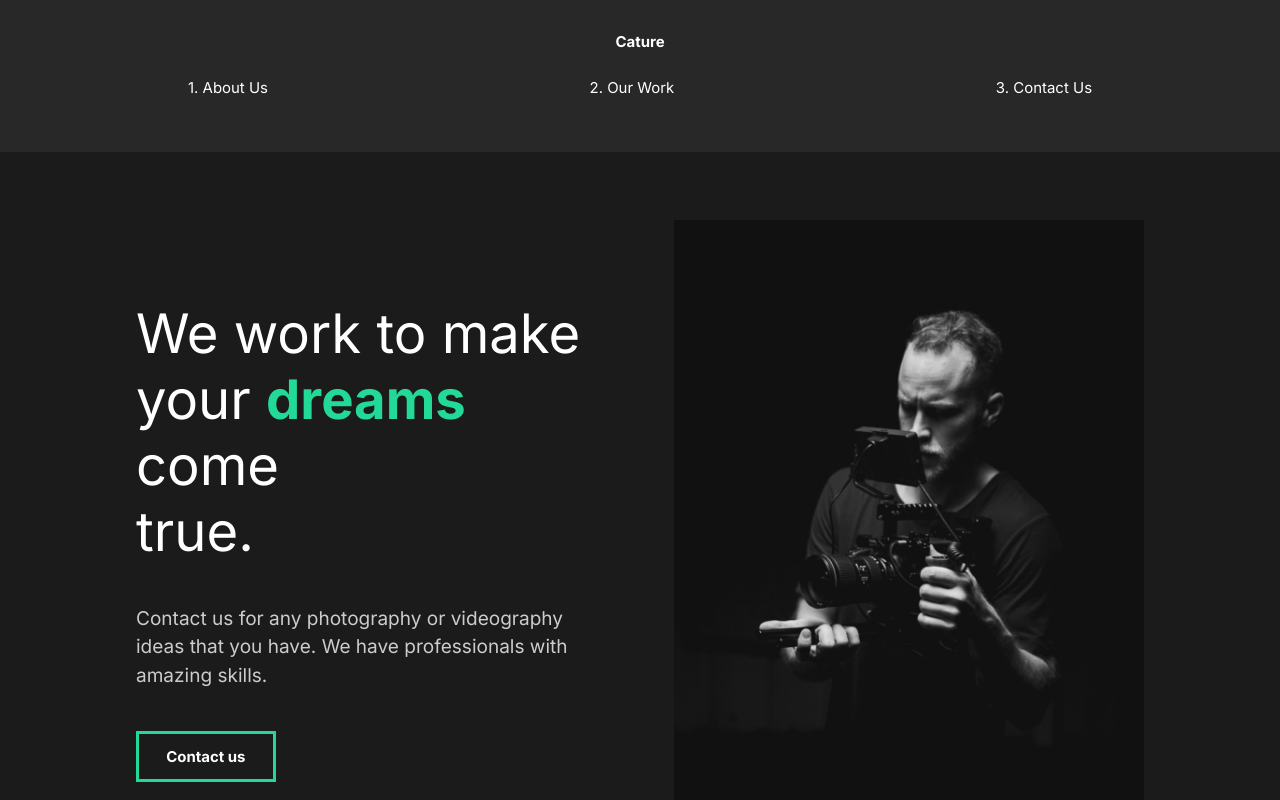
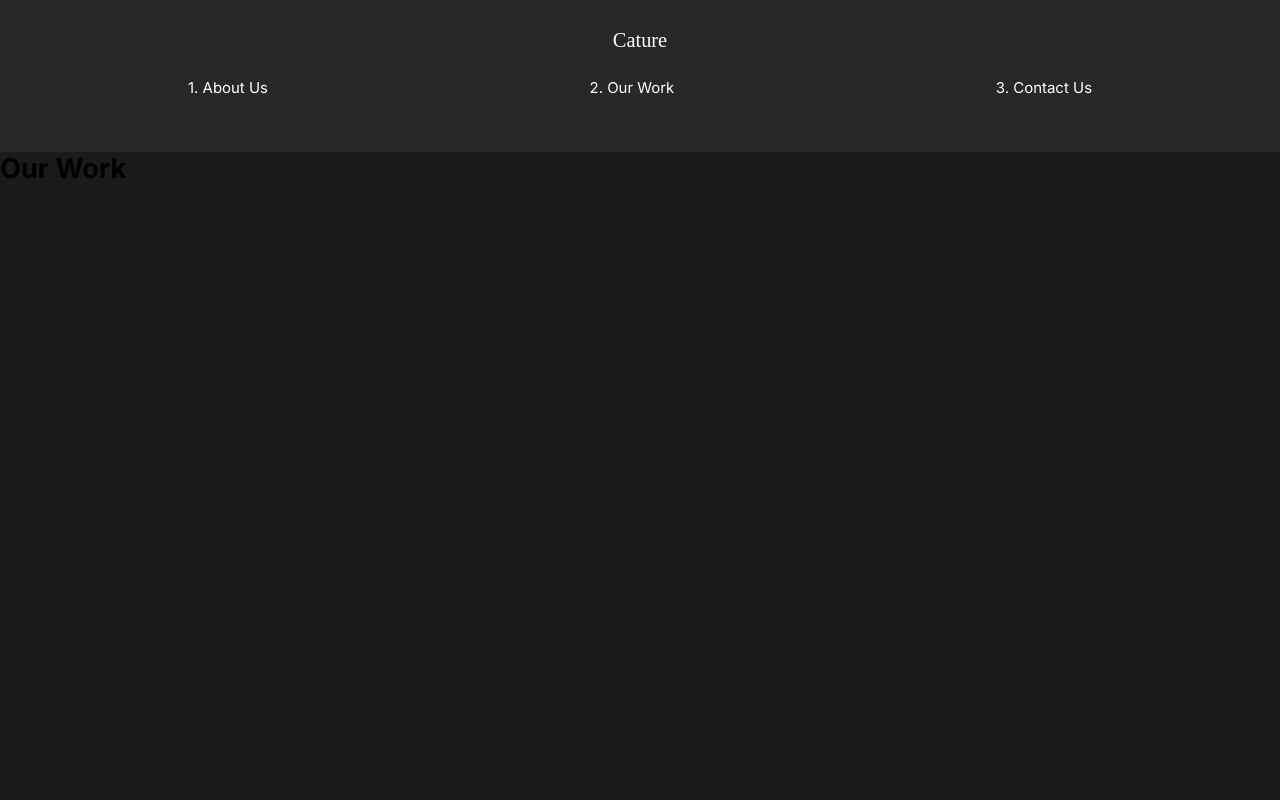
Before and after one commit to Davron77/capture, a React (Create React App) app: page /contact in a window 1280 px wide. Shown: the top 800 px of the page. Built offline with nearby package versions, Linux system fonts and the light colour scheme.

Commit message:
8.React Router

```diff
--- a/package.json
+++ b/package.json
@@ -10,7 +10,7 @@
     "react": "^17.0.2",
     "react-dom": "^17.0.2",
     "react-intersection-observer": "^8.33.1",
-    "react-router-dom": "^6.2.2",
+    "react-router-dom": "^6.2.1",
     "react-scripts": "5.0.0",
     "styled-components": "^5.3.3",
     "web-vitals": "^2.1.4"
--- a/src/App.js
+++ b/src/App.js
@@ -1,16 +1,24 @@
 import React from "react";
 //Global Style
 import GlobalStyle from "./components/GlobalStyle";
-import Nav from "./components/Nav";
 //Import Pages
 import AboutUs from "./pages/AboutUs";
+import Nav from "./components/Nav";
+import OurWork from "./pages/OurWork";
+import ContactUs from "./pages/ContactUs";
+//Router
+import { Route, Routes, Router } from "react-router-dom";
 
 function App() {
   return (
     <div className="App">
       <GlobalStyle />
       <Nav />
-      <AboutUs />
+      <Routes>
+        <Route exact path="/" element={<AboutUs />} />
+        <Route path="/work" element={<OurWork />} />
+        <Route path="/contact" element={<ContactUs />} />
+      </Routes>
     </div>
   );
 }
--- a/src/components/Nav.js
+++ b/src/components/Nav.js
@@ -1,21 +1,24 @@
 import React from "react";
 import styled from "styled-components";
+import { Link } from "react-router-dom";
 
 const Nav = () => {
   return (
     <StyledNav>
       <h1>
-        <a href="!#">Cature</a>
+        <Link id="logo" to="/">
+          Cature
+        </Link>
       </h1>
       <ul>
         <li>
-          <a href="!#">1. About Us</a>
+          <Link to="/">1. About Us</Link>
         </li>
         <li>
-          <a href="!#">2. Our Work</a>
+          <Link to="/work">2. Our Work</Link>
         </li>
         <li>
-          <a href="!#">3. Contact Us</a>
+          <Link to="/contact">3. Contact Us</Link>
         </li>
       </ul>
     </StyledNav>
--- a/src/index.js
+++ b/src/index.js
@@ -2,10 +2,13 @@
 import ReactDOM from "react-dom";
 import App from "./App";
 import reportWebVitals from "./reportWebVitals";
+import { BrowserRouter } from "react-router-dom";
 
 ReactDOM.render(
   <React.StrictMode>
-    <App />
+    <BrowserRouter>
+      <App />
+    </BrowserRouter>
   </React.StrictMode>,
   document.getElementById("root")
 );
--- /dev/null
+++ b/src/pages/ContactUs.js
@@ -0,0 +1,11 @@
+import React from "react";
+
+const ContactUs = () => {
+  return (
+    <div>
+      <h1>Our Work</h1>
+    </div>
+  );
+};
+
+export default ContactUs;
--- /dev/null
+++ b/src/pages/OurWork.js
@@ -0,0 +1,11 @@
+import React from "react";
+
+const OurWork = () => {
+  return (
+    <div>
+      <h1>Our Work</h1>
+    </div>
+  );
+};
+
+export default OurWork;
```
Also changed, not shown: 1 other file (tests, documents, lock files or other folders).
